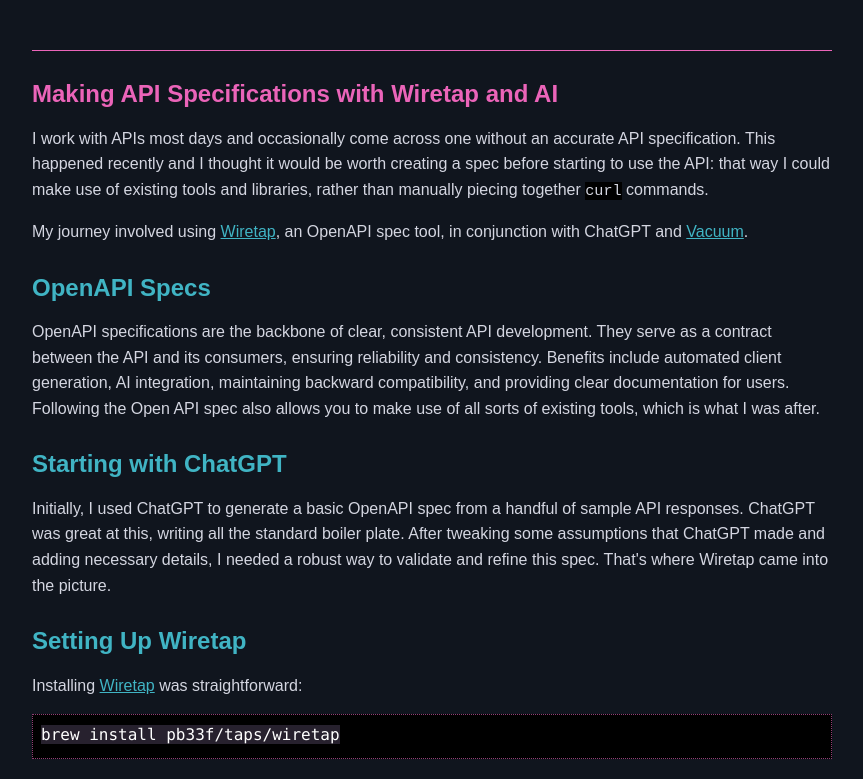
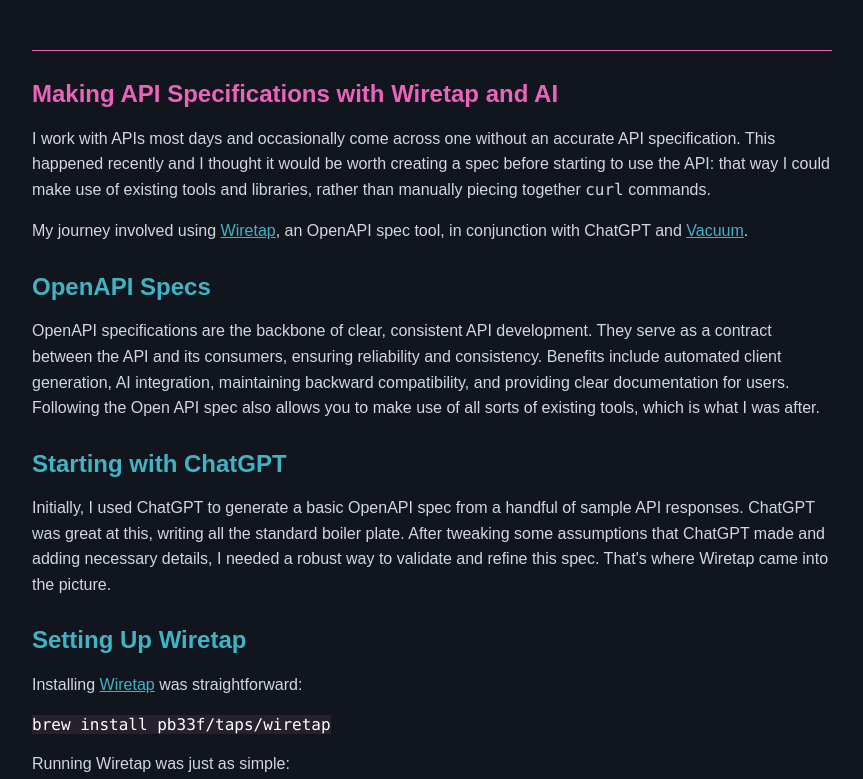
Before and after one commit to dave1010/til, an Eleventy site: page apis/wiretap.md in a window 1280 px wide. Shown: the part 121-900 px from the top of the page, without its empty margins (208-1071 px from the left). Built offline with nearby package versions, Linux system fonts and the light colour scheme; Eleventy itself is replaced by a stand-in of ours; code samples lack their colours; files that its build step writes are made by us from their sources.

Commit message:
Cleanup styles

```diff
--- a/assets/css/styles.css
+++ b/assets/css/styles.css
@@ -72,41 +72,10 @@ hr {
     margin-bottom: 1em;
 }
 
-/* Style for code elements */
-pre {
-    background-color: var(--color-midnight-blue);
-    color: var(--color-white);
-    border: 1px dotted var(--color-pink-faded);
-    padding: 0.5em;
-    font-family: 'Courier New', Courier, monospace;
-    text-wrap: wrap;
-}
-
-pre {
-    overflow-x: auto;
-    margin-top: 0;
-    margin-bottom: 1em;
-    background-color: var(--color-black);
-}
-
-pre:hover {
-    border: 1px solid var(--color-pink-faded);
-}
-
-pre code {
-    border: none;
-    background: none;
-}
 
 code {
-    font-size: 0.95em;
-    font-family: 'Courier New', Courier, monospace;
-    background-color: var(--color-black);
-    xpadding: 5px;
-}
-
-pre:hover {
-    background-color: var(--color-midnight-blue);
+    font-family: Consolas, Monaco, "Andale Mono", "Ubuntu Mono", monospace; /* this is the default */
+    background-color: var(#27212e);
 }
 
 main {
@@ -125,6 +94,8 @@ main > section {
 }
 
 
+
+/*homepage tags*/
 .tags li {
     display: inline;
 }
@@ -194,7 +165,14 @@ main > section {
      margin: 0.5em 0; /* this is the default */
      overflow: auto; /* this is standard */
      border-radius: 0.5em;
+     border: 1px dotted var(--color-pink-faded);
  }
+
+ pre[class*="language-"]:hover {
+    border: 1px solid var(--color-pink-faded);
+}
+
+
 
  /* Properties specific to inline code */
  :not(pre) > code[class*="language-"] {
@@ -259,8 +237,7 @@ main > section {
      color: #ffffff;
  }
 
- /* The following rules are pretty similar across themes, but feel free to adjust them */
- .token.bold {
+  .token.bold {
      font-weight: bold;
  }
 
```
